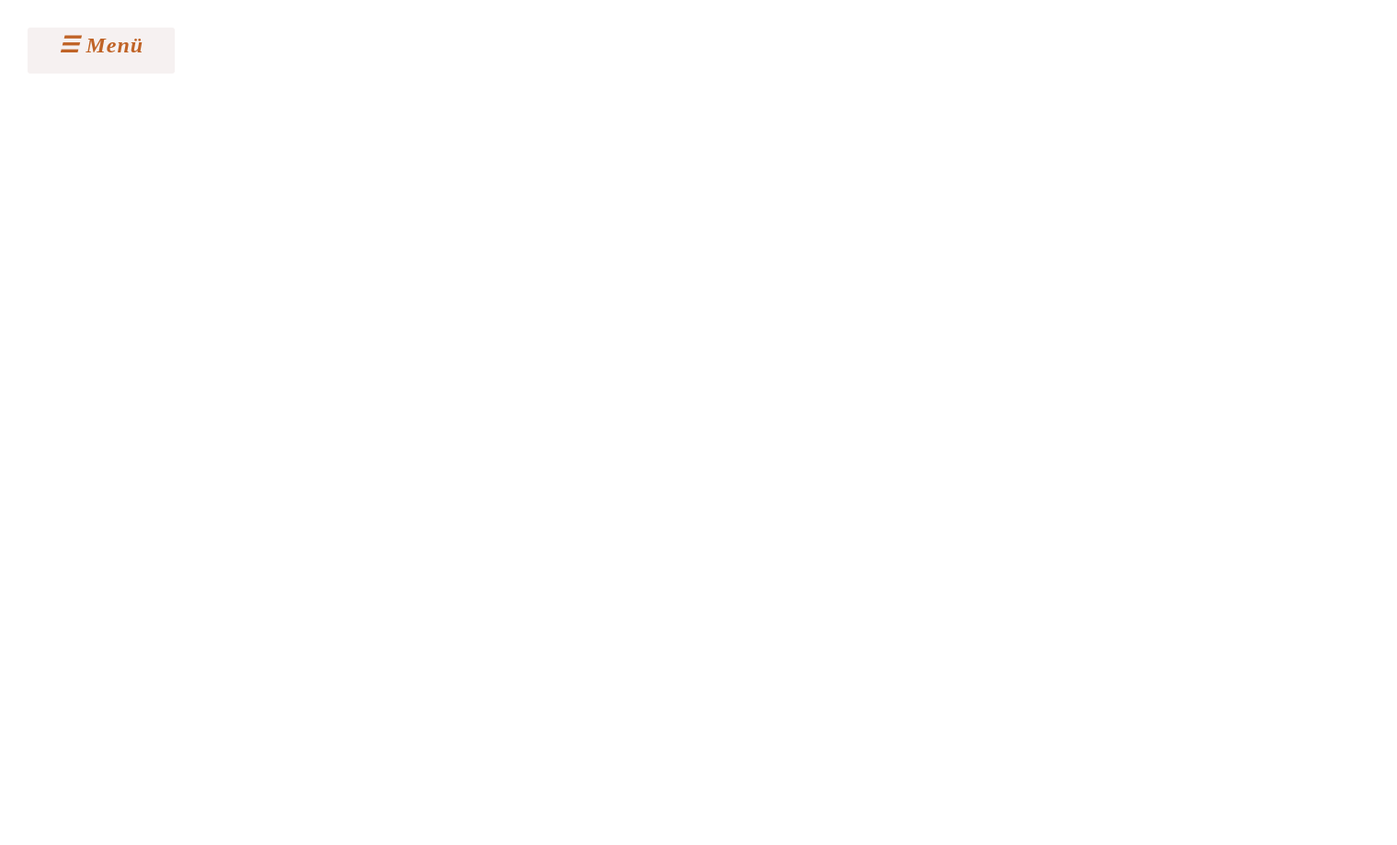
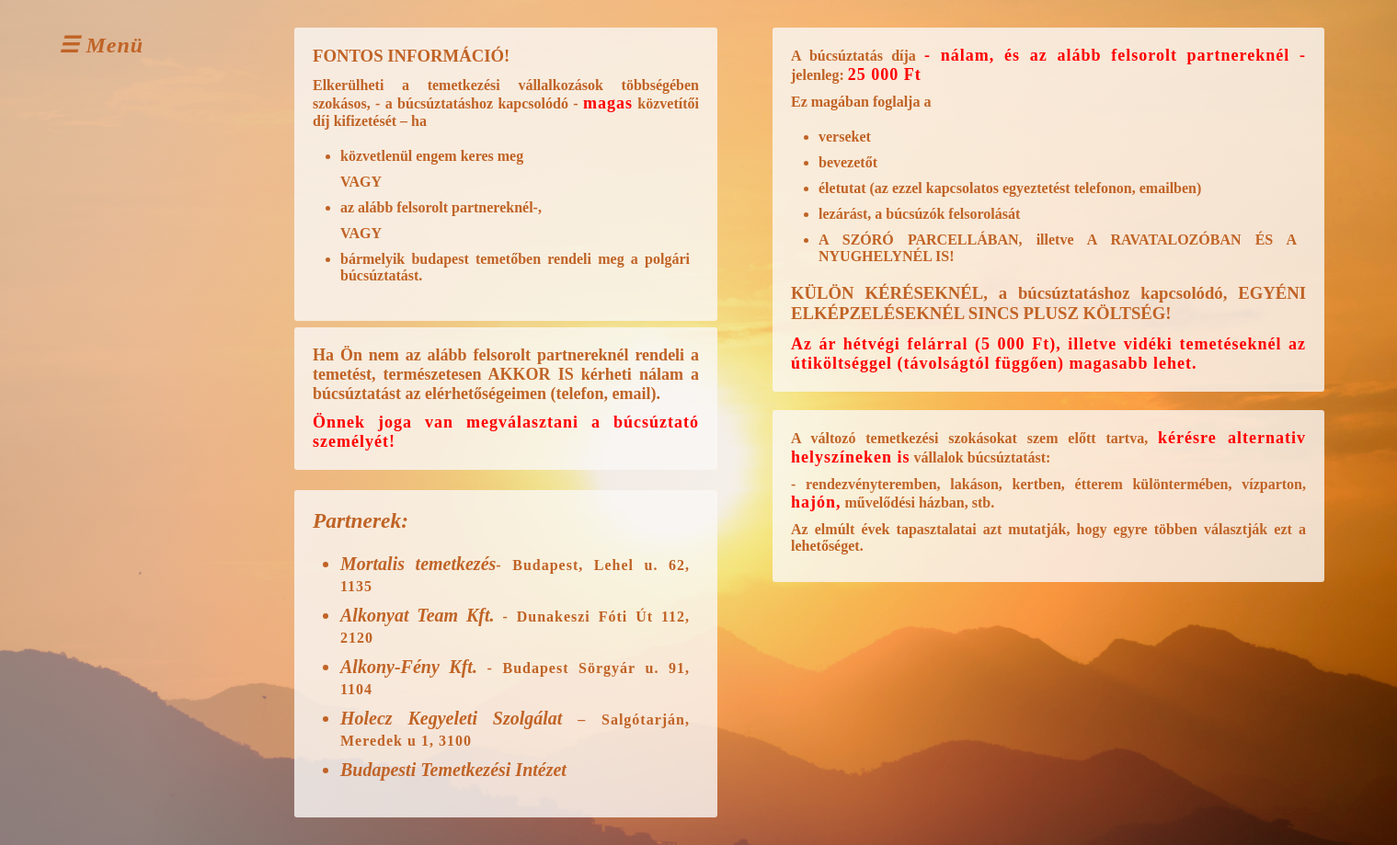
Before and after one commit to tizenkethur/bucsuztato, a plain HTML site: page prices/index.html in a window 1280 px wide. Shown: the whole page at 92% size, 1519 px wide, since content can reach past the window. Before the commit the page ends 800 px from the top, so only its background shows below. Drawn offline with Linux system fonts and the light colour scheme; a web font is replaced by a local one.

Commit message:
prices page created

```diff
--- a/contacts/styles.css
+++ b/contacts/styles.css
@@ -5,8 +5,9 @@
   padding: 0;
   background-image: linear-gradient(
       to right,
-      rgb(251, 247, 247),
-      transparent 40%
+      rgb(221, 204, 204, 0.6) 10%,
+      transparent,
+      rgb(30, 28, 24)
     ),
     url(../assets/pexels-tim-eiden-1222561.jpg);
   background-size: 100%;
@@ -15,22 +16,15 @@
 #main-container {
   display: flex;
   justify-content: space-between;
-  margin-right: 100px;
 }
 
-#details-box {
+#contact-box {
   display: flex;
   flex-direction: column;
   align-items: center;
-  background: linear-gradient(
-    rgba(250, 248, 246, 0.94),
-    transparent,
-    rgba(250, 248, 246, 0.94)
-  );
-  /* background-color: rgba(250, 248, 246, 0.94); */
   width: 600px;
   margin: 30px;
-  margin-left: -10px;
+  margin-left: 200px;
   padding: 20px;
   border-radius: 3px;
   font-weight: bolder;
@@ -39,6 +33,7 @@
 
 h2 {
   font-style: italic;
+  margin: 10px;
 }
 
 p {
@@ -46,8 +41,20 @@ p {
   font-size: 18px;
 }
 
-h3 {
-  margin-top: 20px;
+#contact,
+.contact-box {
+  display: flex;
+  justify-content: center;
+  align-items: center;
+}
+
+.contact-box {
+  margin-right: 10px;
+}
+
+.fa-solid {
+  font-size: 28px;
+  margin: 0;
 }
 
 .fa-facebook {
@@ -60,15 +67,14 @@ h3 {
   text-decoration: none;
   background: #3b5998;
   color: white;
-  border-radius: 50%;
+  border-radius: 5px;
 }
 
 #klári {
-  margin: 40px;
-  /* margin-right: 180px; */
-  margin-left: -200px;
+  margin: 30px;
+  margin-right: 180px;
 }
 
 img {
-  border-radius: 3px;
+  border-radius: 50%;
 }
--- a/introduction/styles.css
+++ b/introduction/styles.css
@@ -24,7 +24,7 @@
 }
 
 img {
-  border-radius: 3px;
+  border-radius: 120px;
 }
 
 #introduction-box {
@@ -38,7 +38,6 @@ img {
   );
   width: 800px;
   margin: 30px;
-  /* margin-right: 200px; */
   padding: 10px;
   border-radius: 3px;
   text-align: justify;
--- a/mainPage/styles.css
+++ b/mainPage/styles.css
@@ -3,7 +3,11 @@
   height: 740px;
   margin: 0;
   padding: 0;
-  background-image: linear-gradient(to right, rgb(251, 247, 247), transparent 40%),
+  background-image: linear-gradient(
+      to right,
+      rgba(250, 248, 246, 0.94),
+      transparent 40%
+    ),
     url(../assets/mainpage_background.png);
   background-size: 100%;
 }
@@ -18,7 +22,7 @@
   position: relative;
   letter-spacing: 0.03em;
   margin-bottom: 0.5rem;
-  color: white;
+  color: rgba(250, 248, 246, 0.94);
   font-weight: lighter;
 }
 
@@ -35,7 +39,7 @@
 
 .quote--container {
   width: 220px;
-  border-bottom: 2px solid white;
+  border-bottom: 2px solid rgba(250, 248, 246);
   padding-bottom: 0.5rem;
   position: absolute;
   bottom: 100px;
--- a/prices/index.html
+++ b/prices/index.html
@@ -47,9 +47,67 @@
       <div id='span-holder'>
         <span onclick="openNav()">&#9776; Menü</span>
       </div>
+      <div id='first-box' class='prices-box'>
+        <h3>FONTOS INFORMÁCIÓ!</h3>
+        <p>Elkerülheti a temetkezési vállalkozások többségében szokásos, - a búcsúztatáshoz
+          kapcsolódó - <span>magas</span> közvetítői díj kifizetését – ha</p>
+        <ul>
+          <li>közvetlenül engem keres meg</li>
+          <li class='nonsigned-list-item'>VAGY</li>
+          <li>az alább felsorolt partnereknél-,</li>
+          <li class='nonsigned-list-item'>VAGY</li>
+          <li>bármelyik budapest temetőben rendeli meg a polgári búcsúztatást.</li>
+        </ul>
+      </div>
+      <div id='second-box' class='prices-box'>
+        <p>A búcsúztatás díja <span> - nálam, és az alább felsorolt partnereknél - </span> jelenleg: <span>25 000
+            Ft</span></p>
+        <p>Ez magában foglalja a</p>
+        <ul>
+          <li>verseket</li>
+          <li>bevezetőt</li>
+          <li>életutat (az ezzel kapcsolatos egyeztetést telefonon, emailben)</li>
+          <li>lezárást, a búcsúzók felsorolását</li>
+          <li>A SZÓRÓ PARCELLÁBAN, illetve A
+            RAVATALOZÓBAN ÉS A NYUGHELYNÉL IS!</li>
+        </ul>
+        <h3>
+          KÜLÖN KÉRÉSEKNÉL, a búcsúztatáshoz kapcsolódó, EGYÉNI
+          ELKÉPZELÉSEKNÉL SINCS PLUSZ KÖLTSÉG!
+        </h3>
+        <span>Az ár hétvégi felárral (5 000 Ft), illetve vidéki temetéseknél az útiköltséggel
+          (távolságtól függően) magasabb lehet.</span>
+      </div>
+      <div id='third-box' class='prices-box'>
+        <p>Ha Ön nem az alább felsorolt partnereknél rendeli a temetést, természetesen
+          AKKOR IS kérheti nálam a búcsúztatást az elérhetőségeimen (telefon, email).</p>
+        <span>Önnek joga van megválasztani a búcsúztató személyét!</span>
+      </div>
+      <div id='fourth-box' class='prices-box'>
+        <p>A változó temetkezési szokásokat szem előtt tartva, <span>kérésre alternativ helyszíneken is</span> vállalok
+          búcsúztatást: </p>
+        <p>- rendezvényteremben, lakáson, kertben, étterem különtermében, vízparton, <span>hajón,</span>
+          művelődési házban, stb.</p>
+        <p>Az elmúlt évek tapasztalatai azt mutatják, hogy egyre többen választják ezt a
+          lehetőséget.</p>
+      </div>
+      <div id='fifth-box' class='prices-box'>
+        <h3>Partnerek:</h3>
+        <ul>
+          <li><a href="https://www.mortalis.hu/" target="_blank" rel="noopener noreferrer">Mortalis
+              temetkezés</a><span>- Budapest, Lehel u. 62, 1135</span></li>
+          <li>Alkonyat Team Kft. <span>- Dunakeszi Fóti Út 112, 2120</span></li>
+          <li>
+            <a href="http://www.alkonyfenykft.hu/" target="_blank" rel="noopener noreferrer">Alkony-Fény Kft. <span>-
+                Budapest Sörgyár u. 91, 1104</span></a>
+          </li>
+          <li>Holecz Kegyeleti Szolgálat <span>– Salgótarján, Meredek u 1, 3100</span></li>
+          <li><a href="https://www.btirt.hu/" target="_blank" rel="noopener noreferrer">Budapesti Temetkezési Intézet</a></li>
+        </ul>
+      </div>
     </div>
   </div>
-  <script src="../app.js"></script>
+  <script src=" ../app.js"></script>
 </body>
 
 </html>
--- a/prices/styles.css
+++ b/prices/styles.css
@@ -0,0 +1,93 @@
+#background {
+  width: 1519px;
+  margin: 0;
+  padding: 0;
+  background-image: linear-gradient(
+      to right,
+      rgb(221, 204, 204, 0.6) 10%,
+      transparent
+    ),
+    url(../assets/mountain_sunrise.jpg);
+  background-size: 100%;
+}
+
+#main-container {
+  display: flex;
+  flex-wrap: wrap;
+  font-weight: bold;
+  /* justify-content: space-between; */
+}
+
+#first-box {
+  margin-left: 100px;
+}
+
+.prices-box {
+  display: flex;
+  flex-direction: column;
+  background-color: rgba(250, 248, 246, 0.8);
+  width: 460px;
+  height: 100%;
+  margin: 30px;
+  padding: 20px;
+  border-radius: 3px;
+  text-align: justify;
+}
+
+h3 {
+  margin-bottom: 12px;
+}
+
+p {
+  margin-bottom: 10px;
+}
+
+.prices-box span {
+  color: red;
+  font-style: normal;
+  font-size: 18px;
+  margin: 0;
+}
+
+ul {
+  padding: 0 0 10px 20px;
+}
+
+li {
+  margin: 10px;
+}
+
+.nonsigned-list-item {
+  list-style-type: none;
+}
+
+#second-box,
+#fourth-box {
+  width: 600px;
+}
+
+#third-box {
+  font-size: 18px;
+  margin-top: -100px;
+  margin-left: 320px;
+}
+
+#fourth-box {
+  margin-top: -10px;
+}
+
+#fifth-box {
+  font-size: 20px;
+  font-style: italic;
+  margin-top: -130px;
+  margin-left: 320px;
+}
+
+#fifth-box a {
+  margin: 0;
+}
+
+#fifth-box span {
+  color: rgb(192, 99, 38);
+  font-size: 16px;
+}
--- a/style.css
+++ b/style.css
@@ -46,7 +46,7 @@ span {
   margin: 10px 20px;
 }
 
-a:visited {
+.link-container a:visited {
   color: rgb(192, 99, 38);
 }
 
@@ -60,7 +60,7 @@ a:visited {
 }
 
 #span-holder {
-  background:rgb(246, 241, 241);
+  /* background:rgb(246, 241, 241); */
   width: 160px;
   height: 50px;
   text-align: center;
```
Also changed, not shown: contacts/index.html (+20 -7 lines).
